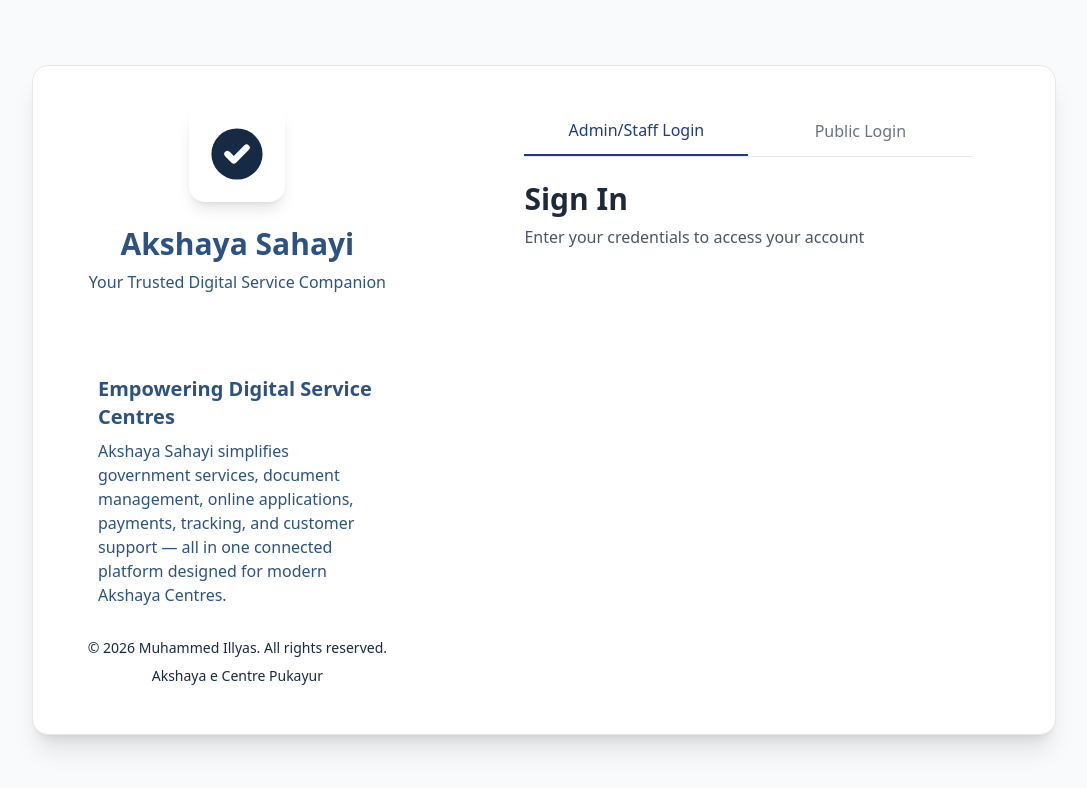
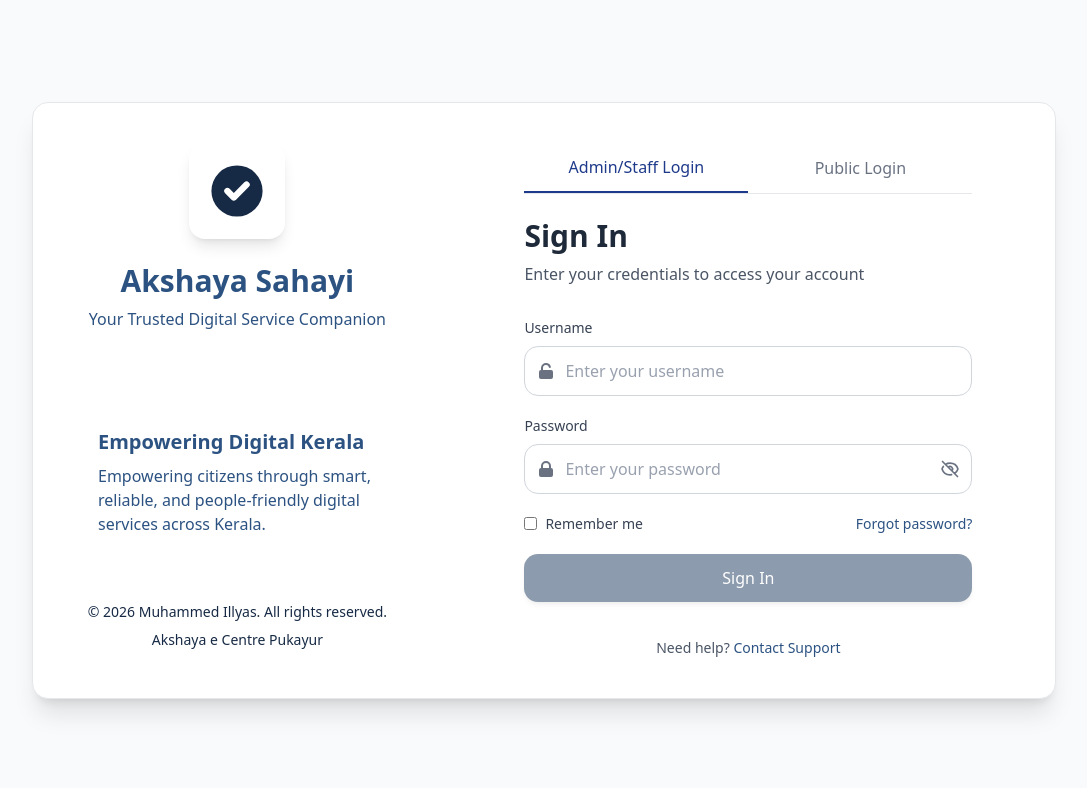
Before and after one commit to MuhdIllyas/akshaya-crm, a React (Vite) app in the folder client/: page /login in a window 1280 px wide. Shown: the top 788 px of the page, without its empty margins (96-1183 px from the left). Built offline with nearby package versions, Linux system fonts and the light colour scheme.

Commit message:
Refactor Login component: remove feature carousel and enhance user messaging

```diff
--- a/client/src/pages/Login.jsx
+++ b/client/src/pages/Login.jsx
@@ -17,35 +17,7 @@ const Login = () => {
   const navigate = useNavigate();
   const location = useLocation();
 
-  // Feature rotation state
-  const [currentFeature, setCurrentFeature] = useState(0);
-  const [fade, setFade] = useState(true);
-
-  const features = [
-    "Government & e‑Governance Services",
-    "Customer Service Management",
-    "Online Application Tracking",
-    "Digital Document Handling",
-    "Financial & Wallet Management",
-    "Staff & Centre Operations",
-    "WhatsApp Notifications & Updates",
-    "Citizen‑Friendly Digital Support",
-  ];
-
-  // Auto‑rotate features (only when admin tab is active)
-  useEffect(() => {
-    if (isCustomerLogin) return;
-    const interval = setInterval(() => {
-      setFade(false);
-      setTimeout(() => {
-        setCurrentFeature((prev) => (prev + 1) % features.length);
-        setFade(true);
-      }, 300);
-    }, 3500);
-    return () => clearInterval(interval);
-  }, [isCustomerLogin, features.length]);
-
-  // ✅ Handle session expired toast
+  // ✅ Handle session expired toast from ProtectedRoute redirect
   useEffect(() => {
     if (location.state?.reason === "session_expired") {
       toast.error("Session expired, please log in again", {
@@ -64,7 +36,7 @@ const Login = () => {
     }
   }, [location.state]);
 
-  // Load remembered username
+  // Load remembered username (with delay to avoid mount collision)
   useEffect(() => {
     const savedUsername = localStorage.getItem("remembered_username");
     const savedRememberMe = localStorage.getItem("remember_me") === "true";
@@ -72,6 +44,8 @@ const Login = () => {
     if (savedUsername && savedRememberMe) {
       setUser((prev) => ({ ...prev, username: savedUsername }));
       setRememberMe(true);
+
+      // ✅ Delay toast to avoid mount collision
       setTimeout(() => {
         toast.info("Username auto-filled from saved credentials", {
           position: "top-right",
@@ -82,7 +56,7 @@ const Login = () => {
     }
   }, []);
 
-  // OTP timer
+  // OTP timer effect
   useEffect(() => {
     let interval;
     if (otpTimer > 0) {
@@ -221,10 +195,11 @@ const Login = () => {
 
   return (
     <div className="min-h-screen flex items-center justify-center bg-gray-50 p-4">
+      {/* ❌ ToastContainer REMOVED - Now using global container from App.jsx */}
+
       <div className="w-full max-w-5xl flex flex-col md:flex-row bg-white rounded-2xl shadow-xl overflow-hidden border border-gray-200">
-        {/* ======== LEFT PANEL (Size unchanged) ======== */}
         <div className="w-full md:w-2/5 bg-gradient-to-b from-navy-900 to-navy-800 p-8 md:p-10 flex flex-col justify-between relative">
-          {/* Background pattern (same as original) */}
+          {/* Background pattern */}
           <div className="absolute inset-0 opacity-10">
             <svg className="w-full h-full" viewBox="0 0 100 100" preserveAspectRatio="none">
               <path d="M0,0 L100,0 L100,100 Z" fill="#fff" />
@@ -246,37 +221,15 @@ const Login = () => {
               </div>
             </div>
 
-            {/* Content area – fixed height, scrollable if needed */}
-            <div className="bg-white/10 backdrop-blur-sm rounded-2xl p-6 border border-white/20 max-h-64 overflow-y-auto">
-              {isCustomerLogin ? (
-                <>
-                  <h2 className="text-xl font-bold text-navy-600 mb-2">Customer Portal</h2>
-                  <p className="text-navy-600 mb-2">
-                    Access your account with WhatsApp OTP or register for new services
-                  </p>
-                </>
-              ) : (
-                <>
-                  <h2 className="text-xl font-bold text-navy-600 mb-2">
-                    Empowering Digital Service Centres
-                  </h2>
-                  <p className="text-navy-600 mb-4">
-                    Akshaya Sahayi simplifies government services, document management, online
-                    applications, payments, tracking, and customer support — all in one connected
-                    platform designed for modern Akshaya Centres.
-                  </p>
-                  {/* Animated feature tagline (fits in same space) */}
-                  <div
-                    className="transition-opacity duration-300"
-                    style={{ opacity: fade ? 1 : 0 }}
-                  >
-                    <p className="text-navy-600 font-medium text-center italic">
-                      ✨ {features[currentFeature]}
-                    </p>
-                  </div>
-                  <p className="text-navy-600 font-medium mt-4">Simple. Reliable. Digital.</p>
-                </>
-              )}
+            <div className="mt-16 bg-white/10 backdrop-blur-sm rounded-2xl p-6 border border-white/20">
+              <h2 className="text-xl font-bold text-navy-600 mb-2">
+                {isCustomerLogin ? "Customer Portal" : "Empowering Digital Kerala"}
+              </h2>
+              <p className="text-navy-600 mb-2">
+                {isCustomerLogin
+                  ? "Access your account with WhatsApp OTP or register for new services"
+                  : "Empowering citizens through smart, reliable, and people-friendly digital services across Kerala."}
+              </p>
             </div>
           </div>
 
@@ -286,7 +239,6 @@ const Login = () => {
           </div>
         </div>
 
-        {/* ======== RIGHT PANEL (unchanged) ======== */}
         <div className="w-full md:w-3/5 p-8 md:p-10">
           <div className="max-w-md mx-auto">
             {/* Toggle Switch */}
@@ -315,8 +267,194 @@ const Login = () => {
             </p>
 
             <div className="space-y-5">
-              {/* ... rest of the form exactly as before ... */}
-              {/* (I'll include a shorthand for brevity, but the whole form is unchanged) */}
+              {isCustomerLogin ? (
+                // Customer Login Form
+                <>
+                  <div>
+                    <label htmlFor="customerPhone" className="block text-gray-700 text-sm font-medium mb-2">
+                      Phone Number (WhatsApp)
+                    </label>
+                    <div className="relative">
+                      <div className="absolute inset-y-0 left-0 pl-3 flex items-center pointer-events-none">
+                        <svg xmlns="http://www.w3.org/2000/svg" className="h-5 w-5 text-gray-500" viewBox="0 0 20 20" fill="currentColor">
+                          <path d="M2 3a1 1 0 011-1h2.153a1 1 0 01.986.836l.74 4.435a1 1 0 01-.54 1.06l-1.548.773a11.037 11.037 0 006.105 6.105l.774-1.548a1 1 0 011.059-.54l4.435.74a1 1 0 01.836.986V17a1 1 0 01-1 1h-2C7.82 18 2 12.18 2 5V3z" />
+                        </svg>
+                      </div>
+                      <input
+                        type="tel"
+                        id="customerPhone"
+                        placeholder="Enter your WhatsApp number"
+                        value={customerPhone}
+                        onChange={(e) => setCustomerPhone(e.target.value.replace(/\D/g, '').slice(0, 10))}
+                        className="w-full pl-10 pr-4 py-3 bg-white border border-gray-300 rounded-xl focus:outline-none focus:ring-2 focus:ring-navy-500 focus:border-transparent text-gray-700 placeholder-gray-400"
+                        disabled={loading || otpSent}
+                      />
+                    </div>
+                  </div>
+
+                  {otpSent && (
+                    <div>
+                      <label htmlFor="customerOtp" className="block text-gray-700 text-sm font-medium mb-2">
+                        Enter OTP
+                      </label>
+                      <div className="relative">
+                        <div className="absolute inset-y-0 left-0 pl-3 flex items-center pointer-events-none">
+                          <svg xmlns="http://www.w3.org/2000/svg" className="h-5 w-5 text-gray-500" viewBox="0 0 20 20" fill="currentColor">
+                            <path fillRule="evenodd" d="M5 9V7a5 5 0 0110 0v2a2 2 0 012 2v5a2 2 0 01-2 2H5a2 2 0 01-2-2v-5a2 2 0 012-2zm8-2v2H7V7a3 3 0 016 0z" clipRule="evenodd" />
+                          </svg>
+                        </div>
+                        <input
+                          type="text"
+                          id="customerOtp"
+                          placeholder="Enter 6-digit OTP"
+                          value={customerOtp}
+                          onChange={(e) => setCustomerOtp(e.target.value.replace(/\D/g, '').slice(0, 6))}
+                          className="w-full pl-10 pr-4 py-3 bg-white border border-gray-300 rounded-xl focus:outline-none focus:ring-2 focus:ring-navy-500 focus:border-transparent text-gray-700 placeholder-gray-400"
+                          disabled={loading}
+                        />
+                      </div>
+                      {otpTimer > 0 && (
+                        <p className="text-sm text-gray-500 mt-1">
+                          OTP expires in {otpTimer} seconds
+                        </p>
+                      )}
+                    </div>
+                  )}
+
+                  <div className="flex justify-between items-center">
+                    <button
+                      onClick={otpSent ? sendCustomerOTP : undefined}
+                      disabled={otpTimer > 0}
+                      className="text-sm text-navy-600 hover:text-navy-800 transition-colors disabled:opacity-50"
+                    >
+                      {otpTimer > 0 ? `Resend OTP (${otpTimer}s)` : 'Resend OTP'}
+                    </button>
+                  </div>
+                </>
+              ) : (
+                // Admin/Staff Login Form
+                <>
+                  <div>
+                    <label htmlFor="username" className="block text-gray-700 text-sm font-medium mb-2">
+                      Username
+                    </label>
+                    <div className="relative">
+                      <div className="absolute inset-y-0 left-0 pl-3 flex items-center pointer-events-none">
+                        <svg xmlns="http://www.w3.org/2000/svg" className="h-5 w-5 text-gray-500" viewBox="0 0 20 20" fill="currentColor">
+                          <path d="M10 2a5 5 0 00-5 5v2a2 2 0 00-2 2v5a2 2 0 002 2h10a2 2 0 002-2v-5a2 2 0 00-2-2H7V7a3 3 0 015.905-.75 1 1 0 001.937-.5A5.002 5.002 0 0010 2z" />
+                        </svg>
+                      </div>
+                      <input
+                        type="text"
+                        id="username"
+                        placeholder="Enter your username"
+                        value={user.username}
+                        onChange={(e) => setUser({ ...user, username: e.target.value })}
+                        className="w-full pl-10 pr-4 py-3 bg-white border border-gray-300 rounded-xl focus:outline-none focus:ring-2 focus:ring-navy-500 focus:border-transparent text-gray-700 placeholder-gray-400"
+                        disabled={loading}
+                      />
+                    </div>
+                  </div>
+
+                  <div>
+                    <label htmlFor="password" className="block text-gray-700 text-sm font-medium mb-2">
+                      Password
+                    </label>
+                    <div className="relative">
+                      <div className="absolute inset-y-0 left-0 pl-3 flex items-center pointer-events-none">
+                        <svg xmlns="http://www.w3.org/2000/svg" className="h-5 w-5 text-gray-500" viewBox="0 0 20 20" fill="currentColor">
+                          <path fillRule="evenodd" d="M5 9V7a5 5 0 0110 0v2a2 2 0 012 2v5a2 2 0 01-2 2H5a2 2 0 01-2-2v-5a2 2 0 012-2zm8-2v2H7V7a3 3 0 016 0z" clipRule="evenodd" />
+                        </svg>
+                      </div>
+                      <input
+                        type={showPassword ? "text" : "password"}
+                        id="password"
+                        placeholder="Enter your password"
+                        value={user.password}
+                        onChange={(e) => setUser({ ...user, password: e.target.value })}
+                        className="w-full pl-10 pr-12 py-3 bg-white border border-gray-300 rounded-xl focus:outline-none focus:ring-2 focus:ring-navy-500 focus:border-transparent text-gray-700 placeholder-gray-400"
+                        disabled={loading}
+                      />
+                      <button
+                        onClick={togglePasswordVisibility}
+                        className="absolute inset-y-0 right-0 pr-3 flex items-center"
+                        disabled={loading}
+                      >
+                        {showPassword ? (
+                          <svg xmlns="http://www.w3.org/2000/svg" className="h-5 w-5 text-gray-500" fill="none" viewBox="0 0 24 24" stroke="currentColor">
+                            <path strokeLinecap="round" strokeLinejoin="round" strokeWidth={2} d="M15 12a3 3 0 11-6 0 3 3 0 016 0z" />
+                            <path strokeLinecap="round" strokeLinejoin="round" strokeWidth={2} d="M2.458 12C3.732 7.943 7.523 5 12 5c4.478 0 8.268 2.943 9.542 7-1.274 4.057-5.064 7-9.542 7-4.477 0-8.268-2.943-9.542-7z" />
+                          </svg>
+                        ) : (
+                          <svg xmlns="http://www.w3.org/2000/svg" className="h-5 w-5 text-gray-500" fill="none" viewBox="0 0 24 24" stroke="currentColor">
+                            <path strokeLinecap="round" strokeLinejoin="round" strokeWidth={2} d="M13.875 18.825A10.05 10.05 0 0112 19c-4.478 0-8.268-2.943-9.543-7a9.97 9.97 0 011.563-3.029m5.858.908a3 3 0 114.243 4.243M9.878 9.878l4.242 4.242M9.88 9.88l-3.29-3.29m7.532 7.532l3.29 3.29M3 3l3.59 3.59m0 0A9.953 9.953 0 0112 5c4.478 0 8.268 2.943 9.543 7a10.025 10.025 0 01-4.132 5.411m0 0L21 21" />
+                          </svg>
+                        )}
+                      </button>
+                    </div>
+                  </div>
+
+                  <div className="flex justify-between items-center">
+                    <label className="flex items-center text-sm text-gray-700">
+                      <input
+                        type="checkbox"
+                        checked={rememberMe}
+                        onChange={(e) => setRememberMe(e.target.checked)}
+                        className="form-checkbox rounded bg-gray-200 border-gray-300 text-navy-600 focus:ring-navy-500"
+                        disabled={loading}
+                      />
+                      <span className="ml-2">Remember me</span>
+                    </label>
+                    <a href="#" className="text-sm text-navy-600 hover:text-navy-800 transition-colors">Forgot password?</a>
+                  </div>
+                </>
+              )}
+
+              <button
+                onClick={handleLogin}
+                className="w-full bg-navy-700 hover:bg-navy-800 text-white font-medium py-3 rounded-xl shadow-md hover:shadow-lg transition-all duration-300 disabled:opacity-50"
+                disabled={
+                  loading ||
+                  (isCustomerLogin
+                    ? (!otpSent ? !customerPhone : !customerOtp)
+                    : (!user.username.trim() || !user.password.trim())
+                  )
+                }
+              >
+                {loading ? (
+                  <span className="flex items-center justify-center">
+                    <svg className="animate-spin h-5 w-5 mr-2 text-white" xmlns="http://www.w3.org/2000/svg" fill="none" viewBox="0 0 24 24">
+                      <circle className="opacity-25" cx="12" cy="12" r="10" stroke="currentColor" strokeWidth="4"></circle>
+                      <path className="opacity-75" fill="currentColor" d="M4 12a8 8 0 018-8V0C5.373 0 0 5.373 0 12h4zm2 5.291A7.962 7.962 0 014 12H0c0 3.042 1.135 5.824 3 7.938l3-2.647z"></path>
+                    </svg>
+                    {isCustomerLogin ? (otpSent ? "Verifying..." : "Sending OTP...") : "Signing In..."}
+                  </span>
+                ) : (
+                  isCustomerLogin
+                    ? (otpSent ? "Verify OTP" : "Send OTP")
+                    : "Sign In"
+                )}
+              </button>
+
+              {isCustomerLogin && (
+                <div className="text-center mt-4">
+                  <p className="text-gray-600 text-sm">
+                    New User?{" "}
+                    <Link
+                      to="/customer/register"
+                      className="text-navy-600 hover:text-navy-800 font-medium"
+                    >
+                      Register here
+                    </Link>
+                  </p>
+                </div>
+              )}
+
+              <div className="text-center mt-4">
+                <p className="text-gray-600 text-sm">
+                  Need help? <a href="#" className="text-navy-600 hover:text-navy-800 font-medium">Contact Support</a>
+                </p>
+              </div>
             </div>
           </div>
         </div>
```
